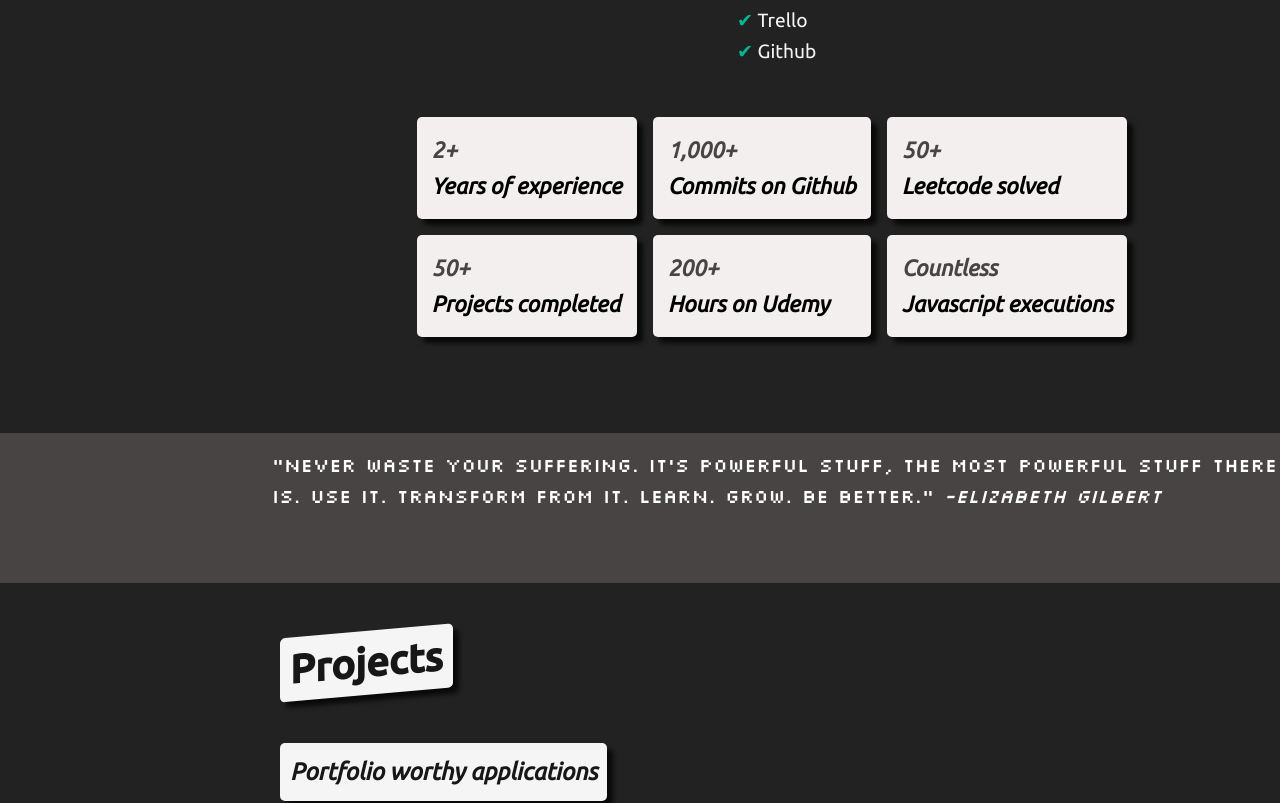
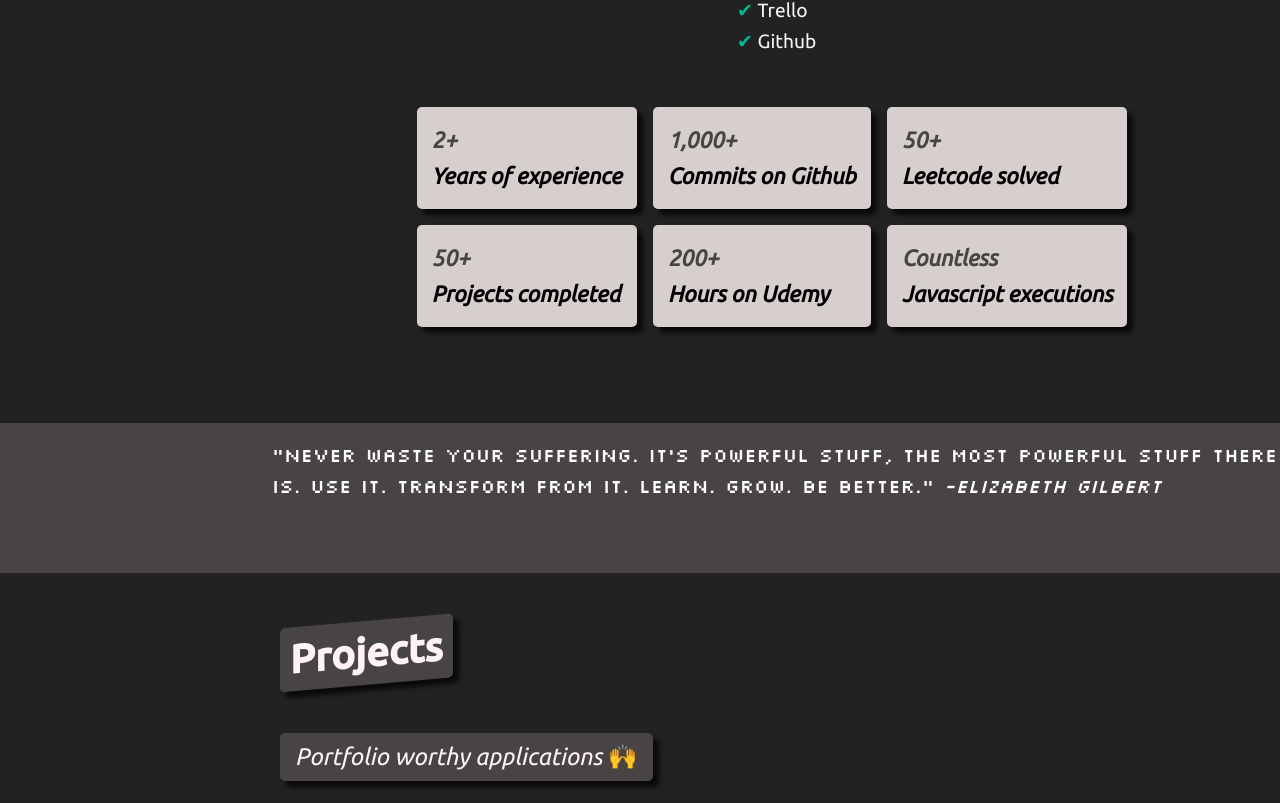
Before and after one commit to clew-bot/site, a Vue app: page / in a window 1280 px wide. Shown: the part 2405-3208 px from the top of the page. Built offline with nearby package versions, Linux system fonts and the light colour scheme.

Commit message:
MVP MODE BABY

```diff
--- a/src/assets/main.css
+++ b/src/assets/main.css
@@ -36,7 +36,7 @@ a,
 }
 
 .desc-bg {
-  background: #f5f5f5;
+  /* background: #f5f5f5; */
   width: fit-content;
   border-radius: 5px;
   margin-top: 3rem !important;
--- a/src/assets/stylesheets/blue.css
+++ b/src/assets/stylesheets/blue.css
@@ -1,6 +1,8 @@
 :root {
-  --blue-color: #4e647b;
-  --blue-color-second: rgb(118, 182, 227);
+  --blue-color: #86b1df;
+  --blue-color-second: #76b6e3;
+  --white-blue: #f2f2f3;
+  --white-blue-second: #fff2f7;
 }
 
 #app {
@@ -10,6 +12,64 @@
     font-family: 'Ubuntu', sans-serif;
   }
 
+  @media (max-width: 768px) {
+    .blueyears-bg {
+      font-size: .7rem !important;
+    }
+  }
+
+  .bluedescriptions {
+    text-align: left;
+    font-size: 1.5rem;
+    padding: 5px;
+    color: var(--white-blue-second);
+  }
+
+  .blueexperience {
+    font-size: 2.5rem;
+    font-weight: 700;
+    margin-bottom: 1rem;
+    color: var(--white-blue-second);
+  }
+
+  .bluetitle-bg {
+    background: var(--blue-color-second);
+    width: fit-content;
+    padding: 0 10px;
+    margin-top: 3rem;
+    border-radius: 5px;
+    transform: skewY(-5deg);
+    box-shadow: 6px 6px 5px 0px rgba(0,0,0,0.75);
+    -webkit-box-shadow: 6px 6px 5px 0px rgba(0,0,0,0.75);
+    -moz-box-shadow: 6px 6px 5px 0px rgba(0,0,0,0.75);
+  }
+
+  .bluedesc-bg {
+    background: var(--blue-color-second);
+    width: fit-content;
+    padding: 0 10px;
+    margin-top: 3rem;
+    border-radius: 5px;
+    /* transform: skewY(-5deg); */
+    box-shadow: 6px 6px 5px 0px rgba(0,0,0,0.75);
+    -webkit-box-shadow: 6px 6px 5px 0px rgba(0,0,0,0.75);
+    -moz-box-shadow: 6px 6px 5px 0px rgba(0,0,0,0.75);
+  }
+
+  .blueyears-bg {
+    background: #5a93ba;
+    border-radius: 5px;
+    padding: 15px;
+    box-shadow: 6px 6px 5px 0px rgba(0,0,0,0.75);
+    -webkit-box-shadow: 6px 6px 5px 0px rgba(0,0,0,0.75);
+    -moz-box-shadow: 6px 6px 5px 0px rgba(0,0,0,0.75);
+    margin-bottom: 1rem;
+    margin-right: 1rem;
+  }
+
+  .blueyears-bg > h2 > i {
+    font-weight: 600;
+  }
 
   .blueexpTitle {
     color: var(--blue-color-second);
@@ -24,7 +84,7 @@
   }
 
   .bluefirst-header {
-    color: var(--blue-color);
+    color: var(--white-blue);
   }
 
 
--- a/src/assets/stylesheets/default.css
+++ b/src/assets/stylesheets/default.css
@@ -9,6 +9,66 @@
         font-weight: normal;
         font-family: 'Ubuntu', sans-serif;
       }
+
+      .defaultdescriptions {
+        text-align: left;
+        font-size: 1.5rem;
+        color: var(--white-blue-second);
+        padding: 5px;
+      }
+
+      .defaultexperience {
+        font-size: 2.5rem;
+        font-weight: 700;
+        margin-bottom: 1rem;
+        color: var(--white-blue-second);
+      }
+
+      .defaulttitle-bg {
+        background: var(--default-color);
+        width: fit-content;
+        padding: 0 10px;
+        margin-top: 3rem;
+        border-radius: 5px;
+        transform: skewY(-5deg);
+        box-shadow: 6px 6px 5px 0px rgba(0,0,0,0.75);
+        -webkit-box-shadow: 6px 6px 5px 0px rgba(0,0,0,0.75);
+        -moz-box-shadow: 6px 6px 5px 0px rgba(0,0,0,0.75);
+      }
+
+      .defaultdesc-bg {
+        background: var(--default-color);
+        color: hotpink !important;
+        width: fit-content;
+        padding: 0 10px;
+        margin-top: 3rem;
+        border-radius: 5px;
+        box-shadow: 6px 6px 5px 0px rgba(0,0,0,0.75);
+        -webkit-box-shadow: 6px 6px 5px 0px rgba(0,0,0,0.75);
+        -moz-box-shadow: 6px 6px 5px 0px rgba(0,0,0,0.75);
+      }
+
+      @media (max-width: 768px) {
+        .defaultyears-bg {
+          font-size: .7rem !important;
+        }
+      }
+
+      .defaultyears-bg {
+        background: var(--default-color-second);
+        border-radius: 5px;
+        padding: 15px;
+        box-shadow: 6px 6px 5px 0px rgba(0,0,0,0.75);
+        -webkit-box-shadow: 6px 6px 5px 0px rgba(0,0,0,0.75);
+        -moz-box-shadow: 6px 6px 5px 0px rgba(0,0,0,0.75);
+        margin-bottom: 1rem;
+        margin-right: 1rem;
+      }
+
+      .defaultyears-bg > h2 > i {
+        font-weight: 600;
+      }
+
 
       .defaultexpTitle {
         color: var(--default-color-second);
--- a/src/assets/stylesheets/green.css
+++ b/src/assets/stylesheets/green.css
@@ -1,14 +1,72 @@
 :root {
   --green-color: #386633;
   --green-color-second: #5faf67;
+  --green-color-third: #a8d08d;
 }
 
 #app {
-
     margin: 0 auto;
     font-weight: normal;
     font-family: 'Ubuntu', sans-serif;
   }
+
+  @media (max-width: 768px) {
+    .greenyears-bg {
+      font-size: .7rem !important;
+    }
+  }
+  .greendescriptions {
+    text-align: left;
+    font-size: 1.5rem;
+    padding: 5px;
+  }
+
+  .greenexperience {
+    font-size: 2.5rem;
+    font-weight: 700;
+    margin-bottom: 1rem;
+    color: black;
+  }
+
+  .greentitle-bg {
+    background: var(--green-color-second);
+    width: fit-content;
+    padding: 0 10px;
+    margin-top: 3rem;
+    border-radius: 5px;
+    transform: skewY(-5deg);
+    box-shadow: 6px 6px 5px 0px rgba(0,0,0,0.75);
+    -webkit-box-shadow: 6px 6px 5px 0px rgba(0,0,0,0.75);
+    -moz-box-shadow: 6px 6px 5px 0px rgba(0,0,0,0.75);
+  }
+
+  .greendesc-bg {
+    background: var(--green-color-second);
+    width: fit-content;
+    padding: 0 10px;
+    margin-top: 3rem;
+    border-radius: 5px;
+    box-shadow: 6px 6px 5px 0px rgba(0,0,0,0.75);
+    -webkit-box-shadow: 6px 6px 5px 0px rgba(0,0,0,0.75);
+    -moz-box-shadow: 6px 6px 5px 0px rgba(0,0,0,0.75);
+  }
+
+  .greenyears-bg {
+    background: var(--green-color-second);;
+    border-radius: 5px;
+    padding: 15px;
+    box-shadow: 6px 6px 5px 0px rgba(0,0,0,0.75);
+    -webkit-box-shadow: 6px 6px 5px 0px rgba(0,0,0,0.75);
+    -moz-box-shadow: 6px 6px 5px 0px rgba(0,0,0,0.75);
+    margin-bottom: 1rem;
+    margin-right: 1rem;
+  }
+
+  .greenyears-bg > h2 > i {
+    font-weight: 600;
+  }
+
+
 
   .greenexpTitle {
     color: var(--green-color-second);
--- a/src/assets/stylesheets/red.css
+++ b/src/assets/stylesheets/red.css
@@ -2,6 +2,7 @@
 --red-color: #c2324a;
 --white-color: rgb(223, 222, 222);
 --red-color-second: #e75268;
+--red-color-third: #eeeeee;
 }
 #app {
     margin: 0 auto;
@@ -9,7 +10,68 @@
     font-weight: normal;
     font-family: 'Ubuntu', sans-serif;
   }
+  @media (max-width: 768px) {
+    .redyears-bg {
+      font-size: .7rem !important;
+    }
+  }
 
+  .reddescriptions {
+    color: var(--white-color);
+    font-weight: 700;
+    font-size: 1.5rem;
+  }
+
+  .reddescriptions > i {
+
+    font-weight: 700;
+  }
+
+  .redexperience {
+    font-size: 2.5rem;
+    font-weight: 700;
+    margin-bottom: 1rem;
+    color: white !important;
+
+  }
+
+  .redtitle-bg {
+    background: var(--red-color-second);
+    width: fit-content;
+    padding: 0 10px;
+    margin-top: 3rem;
+    border-radius: 5px;
+    transform: skewY(-5deg);
+    box-shadow: 6px 6px 5px 0px rgba(0,0,0,0.75);
+    -webkit-box-shadow: 6px 6px 5px 0px rgba(0,0,0,0.75);
+    -moz-box-shadow: 6px 6px 5px 0px rgba(0,0,0,0.75);
+  }
+
+  .reddesc-bg {
+    background: var(--red-color-second);
+    width: fit-content;
+    padding: 0 10px;
+    margin-top: 3rem;
+    border-radius: 5px;
+    box-shadow: 6px 6px 5px 0px rgba(0,0,0,0.75);
+    -webkit-box-shadow: 6px 6px 5px 0px rgba(0,0,0,0.75);
+    -moz-box-shadow: 6px 6px 5px 0px rgba(0,0,0,0.75);
+  }
+
+  .redyears-bg {
+    background: var(--red-color-second);;
+    border-radius: 5px;
+    padding: 15px;
+    box-shadow: 6px 6px 5px 0px rgba(0,0,0,0.75);
+    -webkit-box-shadow: 6px 6px 5px 0px rgba(0,0,0,0.75);
+    -moz-box-shadow: 6px 6px 5px 0px rgba(0,0,0,0.75);
+    margin-bottom: 1rem;
+    margin-right: 1rem;
+  }
+
+  .redyears-bg > h2 > i {
+    font-weight: 600;
+  }
 
 
   .redexpTitle {
@@ -25,7 +87,7 @@
   }
 
   .redfirst-header {
-    color: var(--red-color);
+    color: var(--red-color-third);
   }
 
   .redblock {
--- a/src/components/ExpCard.vue
+++ b/src/components/ExpCard.vue
@@ -8,11 +8,11 @@ const themeStore = useThemeStore();
 </script>
 <template>
   <div>
-    <div class="title-bg">
-      <h1 class="experience">Projects</h1>
+    <div :class="themeStore.theme+'title-bg'">
+      <h1  :class="themeStore.theme+'experience'">Projects</h1>
     </div>
-    <div class="desc-bg">
-      <h3 class="descriptions"><i>Portfolio worthy applications</i></h3>
+    <div :class="themeStore.theme+'desc-bg'">
+      <h3 :class="themeStore.theme+'descriptions'"><i>Portfolio worthy applications</i><span>&nbsp;🙌</span></h3>
       </div>
       <div class="proj-container">
         <div class="proj-bg">
--- a/src/components/SideBar.vue
+++ b/src/components/SideBar.vue
@@ -45,7 +45,7 @@ const themeStore = useThemeStore();
 
           <div class="links-container">
           <div class="link" v-for="links in navLinks" :key="links.name">
-            <a :href="links.path" class="target"><p>{{ links.name }}</p></a>
+            <a target="_blank" :href="links.path" class="target"><p>{{ links.name }}</p></a>
         </div>
       </div>
         </nav>
--- a/src/components/Technologies.vue
+++ b/src/components/Technologies.vue
@@ -6,11 +6,11 @@ const themeStore = useThemeStore();
     </script>
 <template>
   <section class="section">
-    <div class="title-bg">
-    <h1 class="experience">Experience</h1>
+    <div :class="themeStore.theme+'title-bg'">
+    <h1 :class="themeStore.theme+'experience'">Experience</h1>
   </div>
-  <div class="desc-bg">
-    <h3 class="descriptions"><i>I've worked with a handful of amazing technologies over the years.</i></h3>
+  <div :class="themeStore.theme+'desc-bg'">
+    <h3 :class="themeStore.theme+'descriptions'"><i>I've worked with a handful of amazing technologies over the years.</i></h3>
   </div>
     <div class="icon-container">
       <div class="col">
@@ -77,32 +77,32 @@ const themeStore = useThemeStore();
     </div>
     <div class="exp-container">
       <div class="flex-cont">
-        <div class="years-bg">
+        <div :class="themeStore.theme+'years-bg'">
           <h2 :class="themeStore.theme+'first-header'"><i>2+</i></h2>
           <h2><i>Years of experience</i></h2>
         </div>
-        <div class="years-bg">
+        <div :class="themeStore.theme+'years-bg'">
           <h2 :class="themeStore.theme+'first-header'"><i>50+</i></h2>
           <h2><i>Projects completed</i></h2>
         </div>
       </div>
 
       <div class="flex-cont">
-        <div class="years-bg">
+        <div :class="themeStore.theme+'years-bg'">
           <h2 :class="themeStore.theme+'first-header'"><i>1,000+</i></h2>
           <h2><i>Commits on Github</i></h2>
         </div>
-        <div class="years-bg">
+        <div :class="themeStore.theme+'years-bg'">
           <h2 :class="themeStore.theme+'first-header'"><i>200+</i></h2>
           <h2><i>Hours on Udemy</i></h2>
         </div>
       </div>
       <div class="flex-cont">
-        <div class="years-bg">
+        <div :class="themeStore.theme+'years-bg'">
           <h2 :class="themeStore.theme+'first-header'"><i>50+</i></h2>
           <h2><i>Leetcode solved</i></h2>
         </div>
-        <div class="years-bg">
+        <div :class="themeStore.theme+'years-bg'">
           <h2 :class="themeStore.theme+'first-header'"><i>Countless</i></h2>
           <h2><i>Javascript executions</i></h2>
         </div>
@@ -114,6 +114,10 @@ const themeStore = useThemeStore();
 
 
 <style>
+
+.desc-bg {
+  background: hotpink;
+}
 
   @media (max-width: 768px) {
     .years-bg {
@@ -148,7 +152,7 @@ const themeStore = useThemeStore();
   }
 
   .years-bg {
-    background: #f4efef;
+    background: #5a93ba;
     border-radius: 5px;
     padding: 15px;
     box-shadow: 6px 6px 5px 0px rgba(0,0,0,0.75);
@@ -156,12 +160,10 @@ const themeStore = useThemeStore();
     -moz-box-shadow: 6px 6px 5px 0px rgba(0,0,0,0.75);
     margin-bottom: 1rem;
     margin-right: 1rem;
-    /* animation: flipCard 2s ease-in-out; */
   }
 
   .years-bg > h2 > i {
     font-weight: 600;
-
   }
 
   @media screen and (max-width: 768px) {
```
Also changed, not shown: src/components/Contact.vue (+56 -7 lines), src/components/MobileNav.vue (+40 -40 lines), src/components/WelcomeCard.vue (+1 -9 lines).
